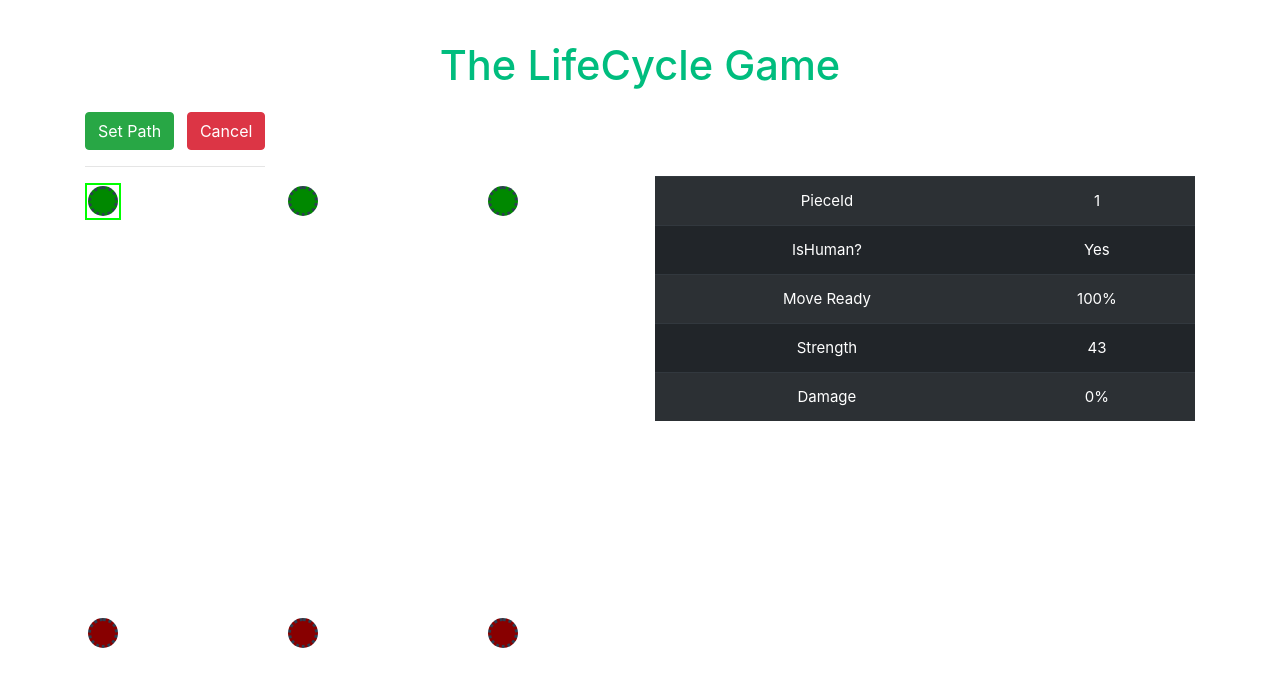
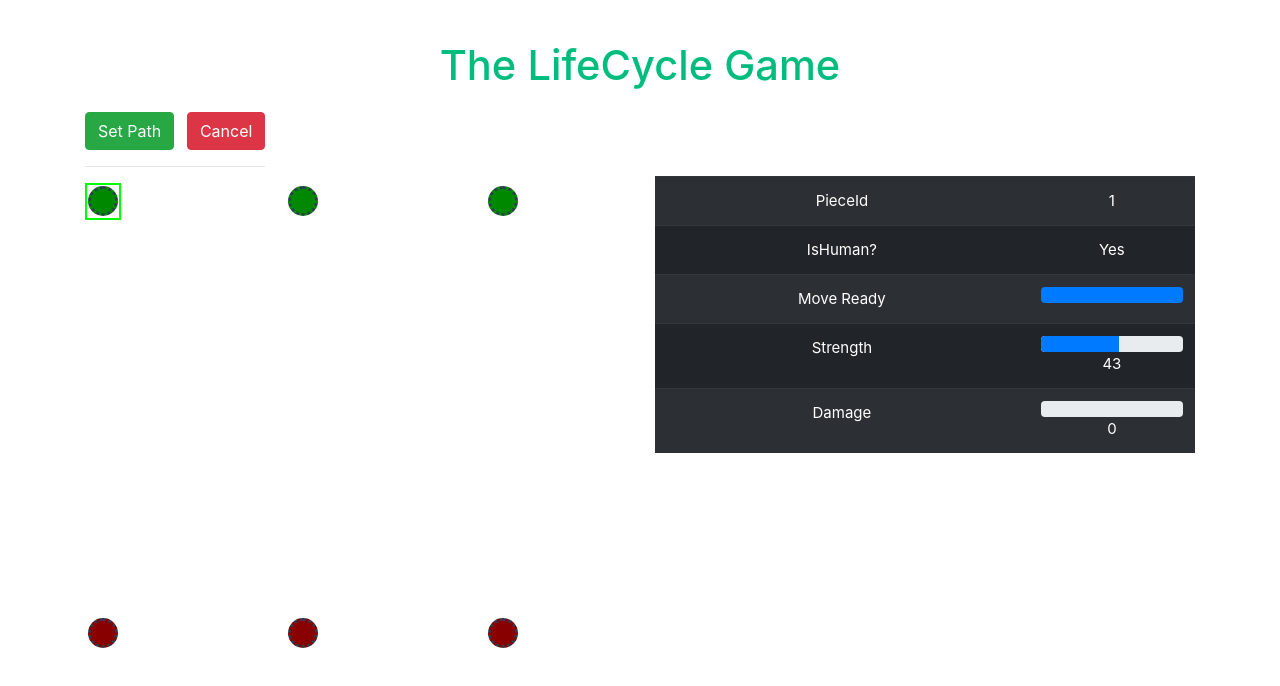
Before and after one commit to jaspreet-shaheed/LifeCycleV2, a Vue app in the folder vue-project/: page / in a window 1280 px wide. Both pictures are taken after a click on the element 103 px from the left and 201 px from the top of the page. Shown: the top 686 px of the page. Built offline with nearby package versions, Linux system fonts and the light colour scheme.

Commit message:
More bootstrap-ization

```diff
--- a/vue-project/src/components/PieceInfo.vue
+++ b/vue-project/src/components/PieceInfo.vue
@@ -1,9 +1,18 @@
 <script setup lang="ts">
 import PieceData from './PieceData'
+import { computed } from 'vue'
 
 const props = defineProps<{
   selectedPiece: PieceData | null
 }>()
+
+const movePercent = computed(
+  () => 'width: ' + (props.selectedPiece?.readyToMovePercent ?? 100) + '%',
+)
+
+const lifeStrength = computed(() => 'width: ' + (props.selectedPiece?.lifeStrength ?? 100) + '%')
+
+const damagePercent = computed(() => 'width: ' + (props.selectedPiece?.damage ?? 0) + '%')
 </script>
 
 <template>
@@ -21,15 +30,29 @@ const props = defineProps<{
         </tr>
         <tr>
           <td>Move Ready</td>
-          <td>{{ props.selectedPiece.readyToMovePercent }}%</td>
+          <td>
+            <div class="progress">
+              <div class="progress-bar" role="progressbar" v-bind:style="movePercent"></div>
+            </div>
+          </td>
         </tr>
         <tr>
           <td>Strength</td>
-          <td>{{ props.selectedPiece.lifeStrength }}</td>
+          <td>
+            <div class="progress">
+              <div class="progress-bar" role="progressbar" v-bind:style="lifeStrength"></div>
+            </div>
+            {{ props.selectedPiece.lifeStrength }}
+          </td>
         </tr>
         <tr>
           <td>Damage</td>
-          <td>{{ props.selectedPiece.damage }}%</td>
+          <td>
+            <div class="progress">
+              <div class="progress-bar" role="progressbar" v-bind:style="damagePercent"></div>
+            </div>
+            {{ props.selectedPiece.damage }}
+          </td>
         </tr>
       </tbody>
     </table>
```
